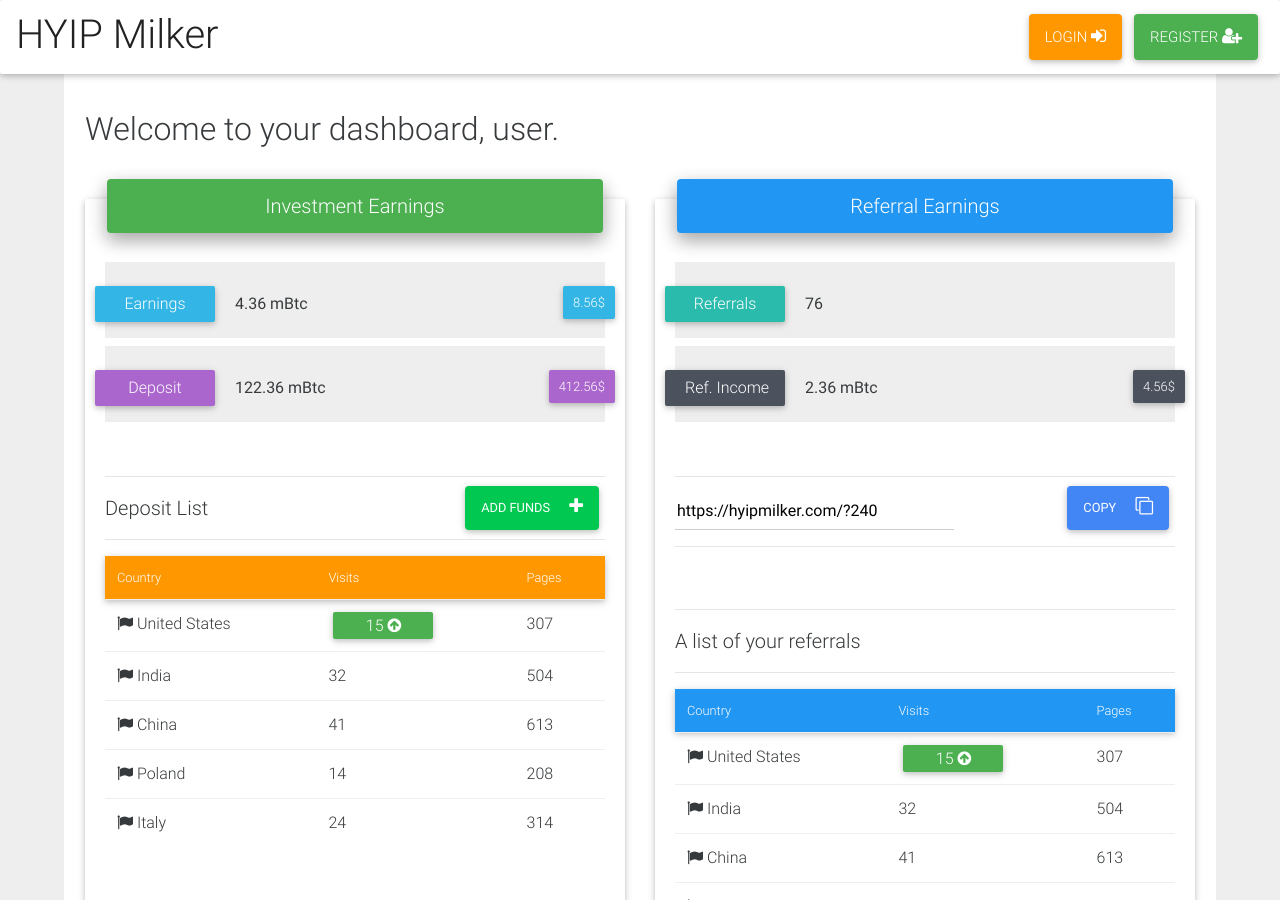
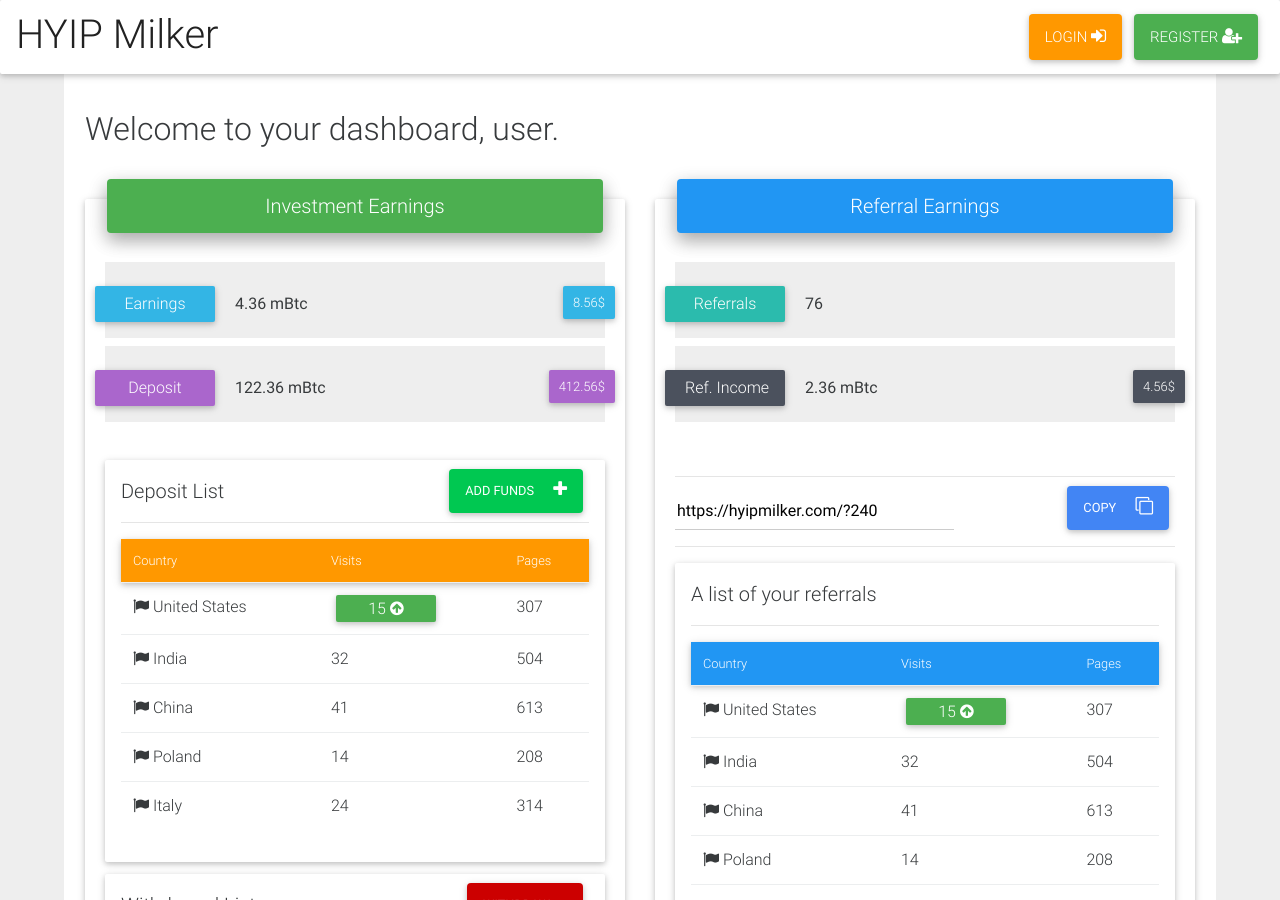
Before and after one commit to hm-gthb/hm-gthb.github.io, a Jekyll site: the page built from dashboard.html, in a window 1280 px wide and 900 px high. Built offline with Jekyll 4.4.1, drawn with Linux system fonts in a browser that asks for light colours; nearby versions of some CDN libraries.

Commit message:
Update dashboard.html

```diff
--- a/dashboard.html
+++ b/dashboard.html
@@ -87,7 +87,7 @@ permalink: dashboard.html
                 <h4 class="pb-1 small" style = " background-color:#eee"><span class="tag huge-tag secondary-color mt-2 mr-1" style="margin-left:-10px">Deposit</span>   122.36 mBtc <span class="tag dollar-tag secondary-color mt-2">412.56$</span></h4>
 
                 <br>
-                <hr />
+                <div class = "card p-1">
                   Deposit List
                   <button class = "btn btn-success pull-right px-1" style = "margin-top: -7px;" data-toggle="modal" data-target="#deposit_modal">Add Funds <i class = "fa fa-plus pl-1"></i></button>
                   <hr />
@@ -129,8 +129,9 @@ permalink: dashboard.html
                     </tbody>
                   </table>
 
-                <br>
-                <hr />
+                </div>
+
+                <div class = "card p-1">
                   Withdrawal List
                   <button class = "btn btn-danger pull-right px-1" style = "margin-top: -7px;" data-toggle="modal" data-target="#withdrawal_modal">Withdraw <i class = "fa fa-minus"></i></button>
                   <hr />
@@ -171,7 +172,7 @@ permalink: dashboard.html
                       </tr>
                     </tbody>
                   </table>
-
+                </div>
               </div>
 
             </div>
@@ -196,8 +197,9 @@ permalink: dashboard.html
                 <input type="text" value="https://hyipmilker.com/?240" id="refLink" spellcheck="false" style="width:55%; font-weight: 400; font-size: 16px;">
                 <button onclick="copyClip('refLink')" class = "btn btn-primary pull-right px-1" style = "margin-top: -7px;">Copy <i class = "fa fa-clone pl-1"></i></button>
                 <hr />
-                <br>
-                <hr />
+
+
+                <div class = "card p-1">
                   A list of your referrals
                   <hr />
 
@@ -237,9 +239,11 @@ permalink: dashboard.html
                       </tr>
                     </tbody>
                   </table>
-
+                </div>
 
                 <hr />
+
+                <div class = "card p-1">
                   <h3 class="tag big-tag" style="width:100%">How to get more referrals?</h3>
                   <div class = "card p-1">
                     Copy and <b class = "rounded blue px-1 text-white small">share your referral link</b> with your friends on
@@ -255,7 +259,7 @@ permalink: dashboard.html
                     Participate in passive income discussions in relevant <b class = "rounded green px-1 text-white small">forums</b>
                     and <b class = "rounded green px-1 text-white small">Telegram/Facebook groups</b> and promote your referral link.
                   </div>
-
+                </div>
 
             </div>
           </div>
```
Lines whose indentation alone changed are shown as unchanged.
